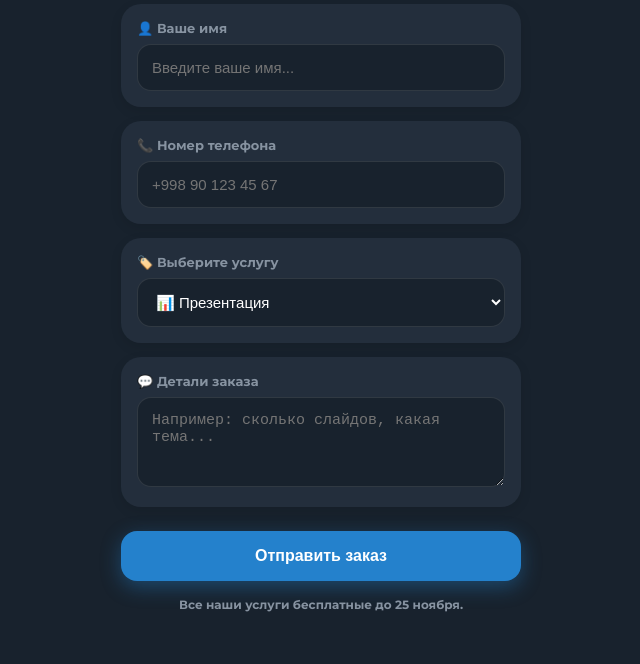
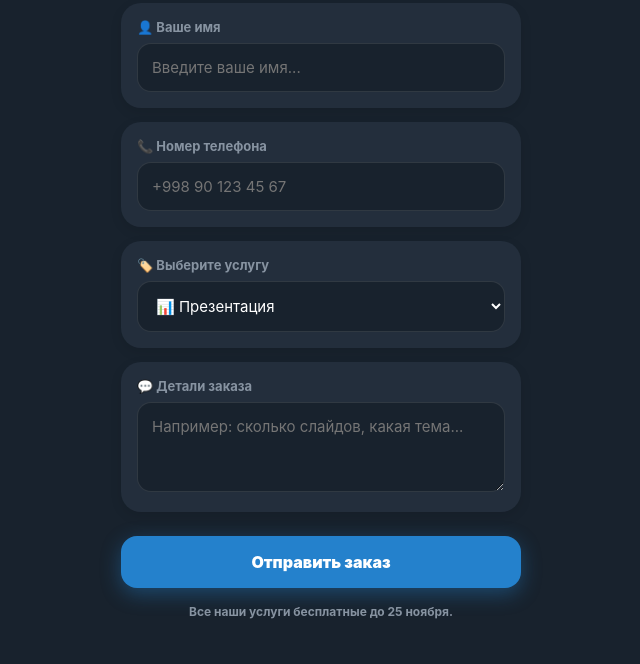
Before and after one commit to abdulbokiymuminov2012-afk/my-mini-app, a plain HTML site: page index.html in a window 1280 px wide. Shown: the part 136-800 px from the top of the page, without its empty margins (319-959 px from the left). Drawn offline with nearby package versions, Linux system fonts and the light colour scheme; a script that the page names is missing.

Commit message:
Update index.html

```diff
--- a/index.html
+++ b/index.html
@@ -5,7 +5,6 @@
     <meta name="viewport" content="width=device-width, initial-scale=1.0">
     <title>Заказ услуг и дизайна</title>
     <script src="https://telegram.org/js/telegram-web-app.js"></script>
-    <!-- Библиотека для красивых анимированных стикеров (Lottie) -->
     <script src="https://cdnjs.cloudflare.com/ajax/libs/lottie-web/5.12.2/lottie.min.js"></script>
     <link href="https://fonts.googleapis.com/css2?family=Montserrat:wght@700;800;900&display=swap" rel="stylesheet">
     <style>
@@ -14,7 +13,9 @@
             src: local('Peace Sans'), local('PeaceSans');
         }
         body {
-            font-family: 'Peace Sans', 'Montserrat', -apple-system, BlinkMacSystemFont, sans-serif;
+            /* Подключен фирменный шрифт Apple (San Francisco) первым в списке */
+            font-family: -apple-system, "SF Pro Display", "SF Pro Text", 'Peace Sans', 'Montserrat', sans-serif;
+            -webkit-font-smoothing: antialiased;
             background-color: var(--tg-theme-bg-color, #18222d);
             color: var(--tg-theme-text-color, #ffffff);
             margin: 0;
@@ -84,6 +85,7 @@
             font-size: 15px;
             box-sizing: border-box;
             outline: none;
+            font-family: inherit;
         }
         select {
             cursor: pointer;
@@ -105,6 +107,7 @@
             cursor: pointer;
             margin-top: 10px;
             box-shadow: 0 6px 20px rgba(36, 129, 204, 0.4);
+            font-family: inherit;
         }
         button.submit-btn:active {
             opacity: 0.8;
@@ -148,7 +151,6 @@
             100% { transform: scale(1); opacity: 1; }
         }
 
-        /* Контейнер под анимированный стикер Telegram */
         #lottie-sticker {
             width: 100px;
             height: 100px;
@@ -205,7 +207,7 @@
         Все наши услуги бесплатные до 25 ноября.
     </div>
 
-    <!-- Модальное окно успеха с анимированным стикером -->
+    <!-- Модальное окно успеха -->
     <div id="successModal">
         <div class="modal-content">
             <div id="lottie-sticker"></div>
@@ -219,13 +221,12 @@
 
         let currentLang = 'ru';
 
-        // Запуск анимированного стикера галочки
         let anim = lottie.loadAnimation({
             container: document.getElementById('lottie-sticker'),
             renderer: 'svg',
             loop: true,
             autoplay: true,
-            path: 'https://assets2.lottiefiles.com/packages/lf20_s2lryxtd.json' // Плавный стикер успеха
+            path: 'https://assets2.lottiefiles.com/packages/lf20_s2lryxtd.json'
         });
 
         const translations = {
@@ -352,7 +353,6 @@
                 if (response.ok) {
                     document.getElementById('successModal').style.display = 'flex';
 
-                    // Закрытие ровно через 3 секунды
                     setTimeout(() => {
                         tg.close();
                     }, 3000);
```
